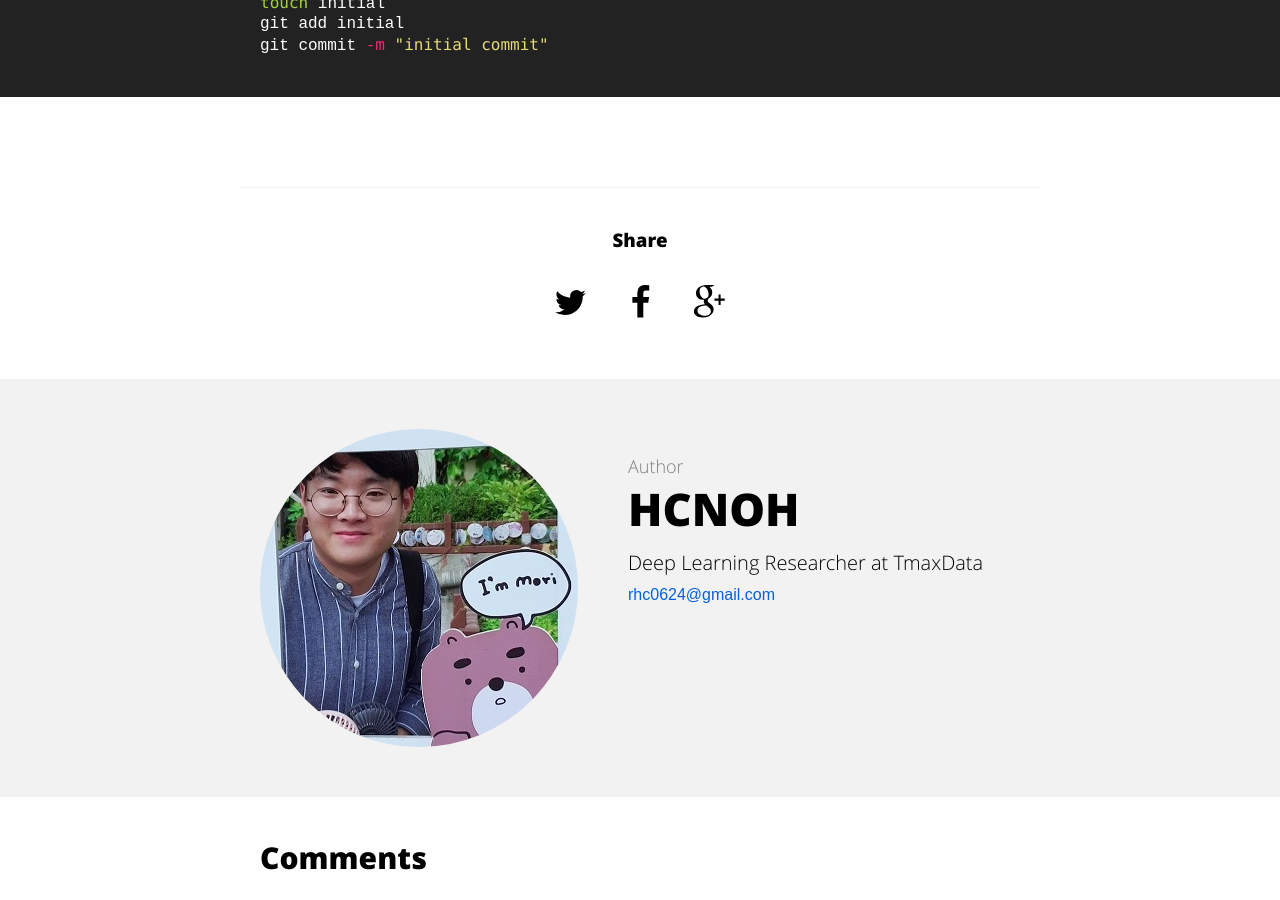
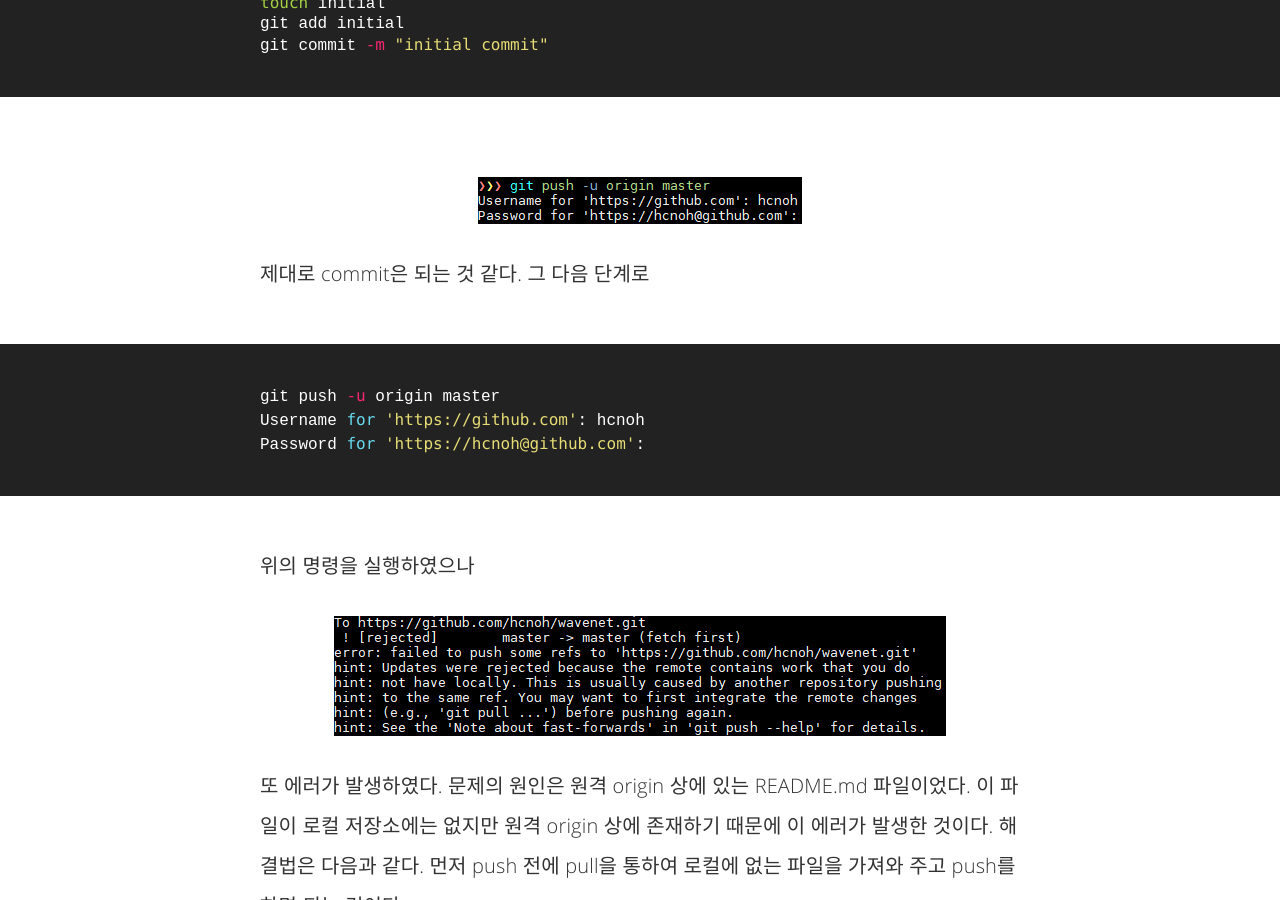
Before and after one commit to hcnoh/blog-prev, a Jekyll site: the page built from _posts/2018-08-18-git-first-time.md, in a window 1280 px wide and 900 px high, scrolled down 3625 px. Built offline with Jekyll 4.4.1, drawn with Linux system fonts in a browser that asks for light colours; comment, search, counter and statistics services are not loaded; some of the changed text lies outside the part shown.

Commit message:
Update 2018-08-18-git-first-time.md

```diff
--- a/_posts/2018-08-18-git-first-time.md
+++ b/_posts/2018-08-18-git-first-time.md
@@ -54,3 +54,18 @@ touch initial
 git add initial
 git commit -m "initial commit"
 {% endhighlight %}
+![image](/assets/img/2018-08-18-git-first-time/06.png)
+제대로 commit은 되는 것 같다. 그 다음 단계로
+{% highlight bash %}
+git push -u origin master
+Username for 'https://github.com': hcnoh
+Password for 'https://hcnoh@github.com':
+{% endhighlight %}
+위의 명령을 실행하였으나
+![image](/assets/img/2018-08-18-git-first-time/07.png)
+또 에러가 발생하였다. 문제의 원인은 원격 origin 상에 있는 README.md 파일이었다. 이 파일이 로컬 저장소에는 없지만 원격 origin 상에 존재하기 때문에 이 에러가 발생한 것이다. 해결법은 다음과 같다. 먼저 push 전에 pull을 통하여 로컬에 없는 파일을 가져와 주고 push를 하면 되는 것이다.
+![image](/assets/img/2018-08-18-git-first-time/08.png)
+![image](/assets/img/2018-08-18-git-first-time/09.png)
+![image](/assets/img/2018-08-18-git-first-time/10.png)
+![image](/assets/img/2018-08-18-git-first-time/11.png)
+로컬 및 origin이 동기화가 제대로 된 것을 확인할 수 있다.
```
